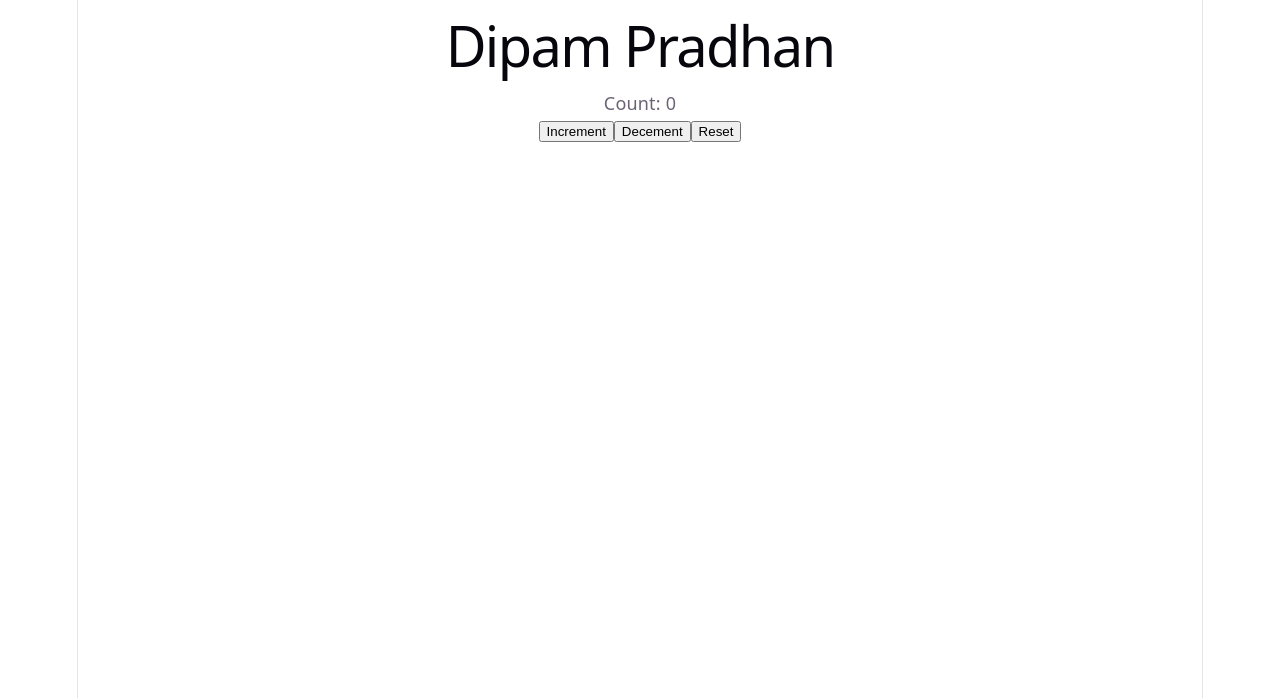
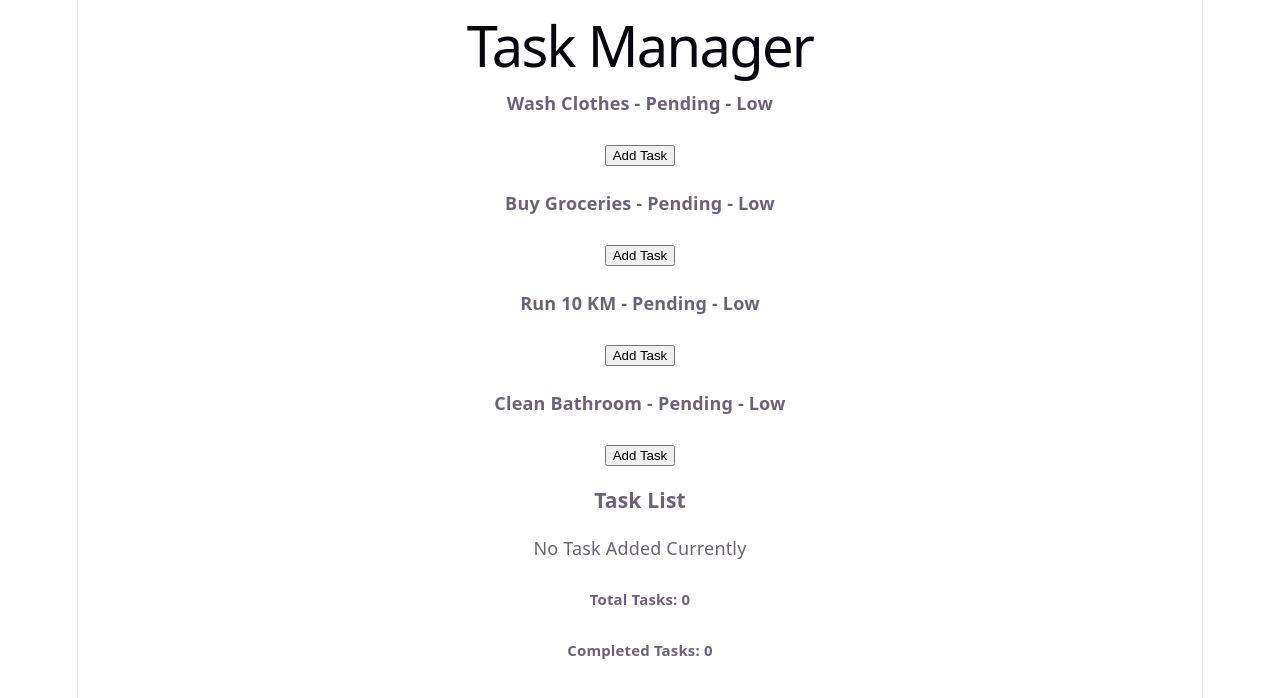
Before and after one commit to DipamPradhan/react19, a React (Vite) app in the folder STATE-DEMO/: page / in a window 1280 px wide. Shown: the top 698 px of the page. Built offline with nearby package versions, Linux system fonts and the light colour scheme.

Commit message:
useReduce learn more

```diff
--- a/STATE-DEMO/src/App.jsx
+++ b/STATE-DEMO/src/App.jsx
@@ -11,10 +11,10 @@ import { ShoppingCart } from "./ShoppingCart";
 import { CounterWithReducer } from "./CounterwithReducer";
 import { ShoppingCartWithReducer } from "./ShoppingCartWithReducer";
 import { CounterWithInit } from "./CounterWithInit";
+import { TaskManagerWithReducer } from "./TaskManagerWithReducer";
 function App() {
   return (
     <>
-      <h1>Dipam Pradhan</h1>
       {/* <Counter/>
     <Counter/>
     <LoginCard/>
@@ -27,7 +27,8 @@ function App() {
       {/* <ShoppingCart />
       <CounterWithReducer /> */}
       {/* <ShoppingCartWithReducer /> */}
-      <CounterWithInit />
+      {/* <CounterWithInit /> */}
+      <TaskManagerWithReducer />
     </>
   );
 }
--- /dev/null
+++ b/STATE-DEMO/src/TaskManagerWithReducer.jsx
@@ -0,0 +1,200 @@
+import { useReducer } from "react";
+
+const initialState = {
+  tasks: [],
+  totalTasks: 0,
+  completedTasks: 0,
+};
+
+const STATUS = {
+  Completed: "Completed",
+  Pending: "Pending",
+};
+
+const PRIORITY = {
+  High: "High",
+  Medium: "Medium",
+  Low: "Low",
+};
+
+const reducer = (state, action) => {
+  switch (action.type) {
+    case "ADD_TASK": {
+      const existingTaskIndex = state.tasks.findIndex(
+        (task) => task.id === action.payload.id,
+      );
+
+      let updatedTasks;
+      if (existingTaskIndex >= 0) {
+        return state;
+      } else {
+        updatedTasks = [
+          ...state.tasks,
+          {
+            ...action.payload,
+          },
+        ];
+      }
+      return {
+        ...state,
+        tasks: updatedTasks,
+        totalTasks: updatedTasks.length,
+        completedTasks: updatedTasks.reduce(
+          (total, task) => total + (task.status === STATUS.Completed ? 1 : 0),
+          0,
+        ),
+      };
+    }
+    case "TOGGLE_STATUS": {
+      const updatedToggleStatus = state.tasks.map((task) =>
+        task.id === action.payload.id
+          ? { ...task, status: action.payload.status }
+          : task,
+      );
+      return {
+        ...state,
+        tasks: updatedToggleStatus,
+        totalTasks: updatedToggleStatus.length,
+        completedTasks: updatedToggleStatus.reduce(
+          (total, task) => total + (task.status === STATUS.Completed ? 1 : 0),
+          0,
+        ),
+      };
+    }
+    case "TOGGLE_PRIORITY": {
+      const updatedTogglePriority = state.tasks.map((task) =>
+        task.id === action.payload.id
+          ? { ...task, priority: action.payload.priority }
+          : task,
+      );
+      return {
+        ...state,
+        tasks: updatedTogglePriority,
+        totalTasks: updatedTogglePriority.length,
+        completedTasks: updatedTogglePriority.reduce(
+          (total, task) => total + (task.status === STATUS.Completed ? 1 : 0),
+          0,
+        ),
+      };
+    }
+    case "REMOVE_TASK": {
+      const updatedTasks = state.tasks.filter(
+        (task) => task.id !== action.payload.id,
+      );
+      return {
+        ...state,
+        tasks: updatedTasks,
+        totalTasks: updatedTasks.length,
+        completedTasks: updatedTasks.reduce(
+          (total, task) => total + (task.status === STATUS.Completed ? 1 : 0),
+          0,
+        ),
+      };
+    }
+    default:
+      return state;
+  }
+};
+
+export const TaskManagerWithReducer = () => {
+  const [state, dispatch] = useReducer(reducer, initialState);
+  const tasks = [
+    {
+      id: 1,
+      title: "Wash Clothes",
+      status: STATUS.Pending,
+      priority: PRIORITY.Low,
+    },
+    {
+      id: 2,
+      title: "Buy Groceries",
+      status: STATUS.Pending,
+      priority: PRIORITY.Low,
+    },
+    { id: 3, title: "Run 10 KM", status: STATUS.Pending, priority: "Low" },
+    {
+      id: 4,
+      title: "Clean Bathroom",
+      status: STATUS.Pending,
+      priority: PRIORITY.Low,
+    },
+  ];
+  return (
+    <div>
+      <h1>Task Manager</h1>
+
+      {tasks.map((task) => (
+        <div key={task.id}>
+          <h4>
+            {task.title} - {task.status} - {task.priority}
+          </h4>
+          <button onClick={() => dispatch({ type: "ADD_TASK", payload: task })}>
+            Add Task
+          </button>
+        </div>
+      ))}
+      <div>
+        <h3>Task List</h3>
+        {state.tasks.length === 0 ? (
+          <p>No Task Added Currently</p>
+        ) : (
+          <div>
+            {state.tasks.map((task) => (
+              <div key={task.id}>
+                <p>
+                  {task.title} - {task.status} - {task.priority}
+                </p>
+                <button
+                  onClick={() =>
+                    dispatch({
+                      type: "TOGGLE_STATUS",
+                      payload: {
+                        id: task.id,
+                        status:
+                          task.status === STATUS.Completed
+                            ? STATUS.Pending
+                            : STATUS.Completed,
+                      },
+                    })
+                  }
+                >
+                  Toggle Status
+                </button>
+                <button
+                  onClick={() =>
+                    dispatch({
+                      type: "TOGGLE_PRIORITY",
+                      payload: {
+                        id: task.id,
+                        priority:
+                          task.priority === PRIORITY.High
+                            ? PRIORITY.Medium
+                            : task.priority === PRIORITY.Medium
+                              ? PRIORITY.Low
+                              : PRIORITY.High,
+                      },
+                    })
+                  }
+                >
+                  Toggle Priority
+                </button>
+                <button
+                  onClick={() =>
+                    dispatch({
+                      type: "REMOVE_TASK",
+                      payload: { id: task.id },
+                    })
+                  }
+                >
+                  Remove Task
+                </button>
+              </div>
+            ))}
+          </div>
+        )}
+        <h5>Total Tasks: {state.totalTasks}</h5>
+        <h5>Completed Tasks: {state.completedTasks}</h5>
+      </div>
+    </div>
+  );
+};
```
